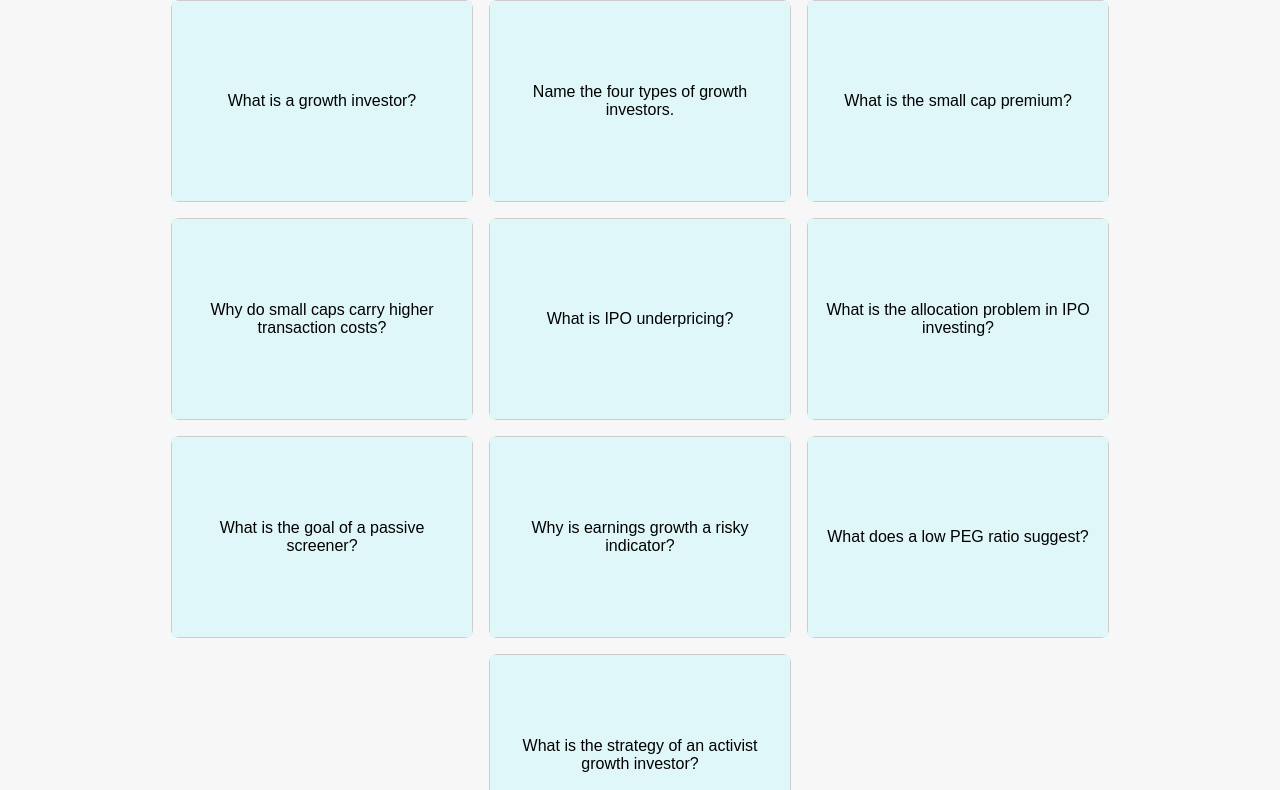
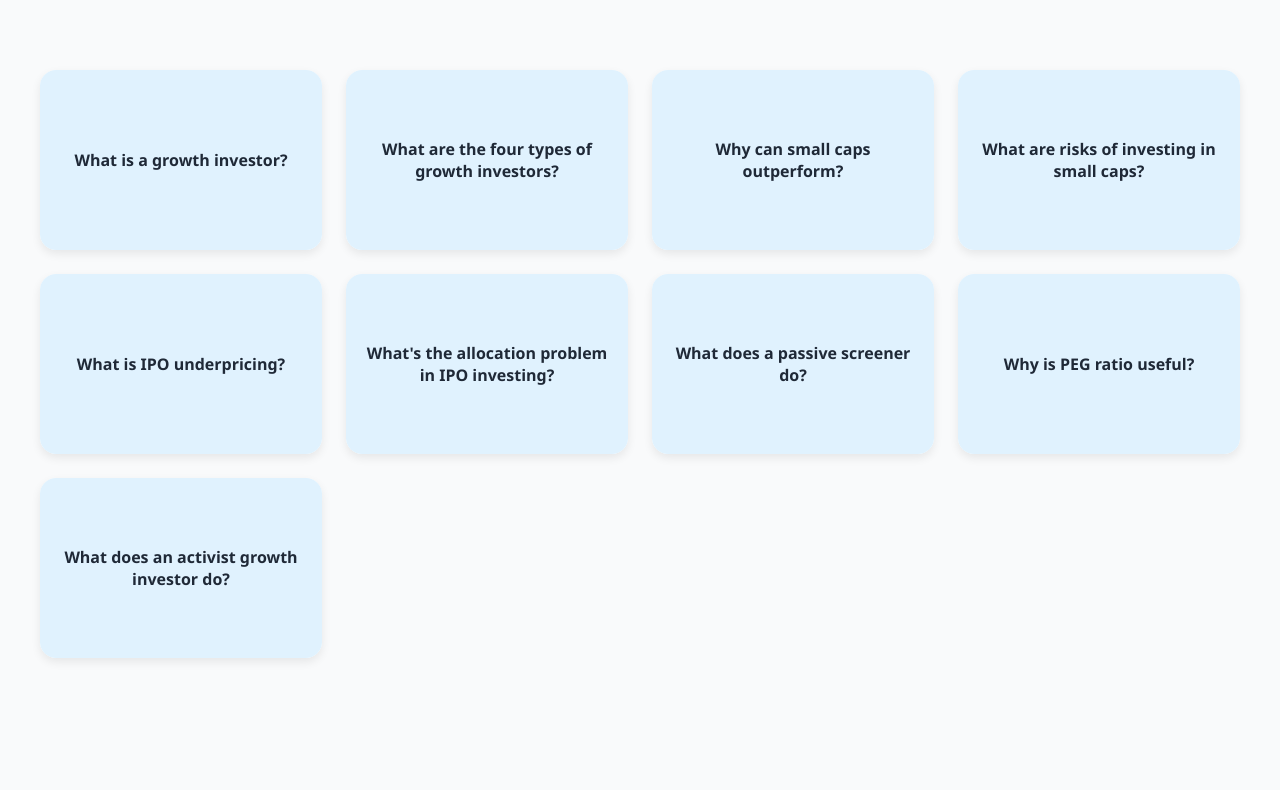
Before and after one commit to edwardwclarke/ECOM-057-FLASHCARDS, a plain HTML site: page week9.html in a window 1280 px wide. Shown: the part 112-902 px from the top of the page. After the commit the page ends 802 px from the top, so only its background shows below. Drawn offline with Linux system fonts and the light colour scheme.

Commit message:
Add files via upload

```diff
--- a/week9.html
+++ b/week9.html
@@ -1,45 +1,55 @@
 <!DOCTYPE html>
 <html lang="en">
 <head>
-  <meta charset="UTF-8">
+  <meta charset="UTF-8" />
+  <meta name="viewport" content="width=device-width, initial-scale=1.0"/>
   <title>Week 9 - Growth Investing Flashcards</title>
   <style>
     body {
-      font-family: Arial, sans-serif;
-      background: #f7f7f7;
       margin: 0;
-      padding: 2rem;
+      font-family: 'Segoe UI', Tahoma, Geneva, Verdana, sans-serif;
+      background-color: #f9fafb;
+      color: #1f2937;
     }
+
     h1 {
       text-align: center;
+      padding: 2rem;
+      font-size: 2rem;
+      font-weight: 600;
     }
-    .flashcard-container {
-      display: flex;
-      flex-wrap: wrap;
-      justify-content: center;
-      gap: 1rem;
+
+    .flashcard-grid {
+      display: grid;
+      grid-template-columns: repeat(auto-fit, minmax(260px, 1fr));
+      gap: 1.5rem;
+      padding: 2rem;
+      max-width: 1200px;
+      margin: 0 auto;
     }
-    .flashcard {
-      background: white;
-      border: 1px solid #ccc;
-      border-radius: 8px;
-      width: 300px;
-      height: 200px;
+
+    .card {
       perspective: 1000px;
-      cursor: pointer;
     }
-    .flashcard-inner {
+
+    .card-inner {
       position: relative;
       width: 100%;
-      height: 100%;
+      height: 180px;
       text-align: center;
       transition: transform 0.6s;
       transform-style: preserve-3d;
+      cursor: pointer;
+      border-radius: 1rem;
+      box-shadow: 0 4px 10px rgba(0, 0, 0, 0.08);
+      background-color: #fff;
     }
-    .flashcard:hover .flashcard-inner {
+
+    .card.flipped .card-inner {
       transform: rotateY(180deg);
     }
-    .flashcard-front, .flashcard-back {
+
+    .card-face {
       position: absolute;
       width: 100%;
       height: 100%;
@@ -48,91 +58,90 @@
       align-items: center;
       justify-content: center;
       padding: 1rem;
+      border-radius: 1rem;
       box-sizing: border-box;
     }
-    .flashcard-front {
-      background: #e0f7fa;
+
+    .card-front {
+      background-color: #e0f2fe;
+      font-weight: 600;
     }
-    .flashcard-back {
-      background: #ffe0b2;
+
+    .card-back {
+      background-color: #fef3c7;
       transform: rotateY(180deg);
     }
   </style>
 </head>
 <body>
-  <h1>Week 9: Growth Investing – Flashcards</h1>
-  <div class="flashcard-container">
 
-    <div class="flashcard">
-      <div class="flashcard-inner">
-        <div class="flashcard-front">What is a growth investor?</div>
-        <div class="flashcard-back">Someone who tries to estimate the value of future growth assets better than the market.</div>
+<h1>Week 9 – Growth Investing Flashcards</h1>
+<div class="flashcard-grid">
+
+  <div class="card" onclick="this.classList.toggle('flipped')">
+    <div class="card-inner">
+      <div class="card-face card-front">What is a growth investor?</div>
+      <div class="card-face card-back">Someone who estimates the value of growth assets better than the market.</div>
     </div>
   </div>
 
-    <div class="flashcard">
-      <div class="flashcard-inner">
-        <div class="flashcard-front">Name the four types of growth investors.</div>
-        <div class="flashcard-back">Small Cap Investor, IPO Investor, Passive Screener, Activist Investor</div>
+  <div class="card" onclick="this.classList.toggle('flipped')">
+    <div class="card-inner">
+      <div class="card-face card-front">What are the four types of growth investors?</div>
+      <div class="card-face card-back">Small Cap, IPO, Passive Screener, Activist Investor</div>
     </div>
   </div>
 
-    <div class="flashcard">
-      <div class="flashcard-inner">
-        <div class="flashcard-front">What is the small cap premium?</div>
-        <div class="flashcard-back">The idea that small firms earn higher returns than large firms of similar risk, but it's cyclical and volatile.</div>
+  <div class="card" onclick="this.classList.toggle('flipped')">
+    <div class="card-inner">
+      <div class="card-face card-front">Why can small caps outperform?</div>
+      <div class="card-face card-back">They have more growth potential, especially during high inflation or downward yield curves.</div>
     </div>
   </div>
 
-    <div class="flashcard">
-      <div class="flashcard-inner">
-        <div class="flashcard-front">Why do small caps carry higher transaction costs?</div>
-        <div class="flashcard-back">They have wider bid-ask spreads and greater price impact when traded, especially in the short term.</div>
+  <div class="card" onclick="this.classList.toggle('flipped')">
+    <div class="card-inner">
+      <div class="card-face card-front">What are risks of investing in small caps?</div>
+      <div class="card-face card-back">Higher transaction costs, less analyst coverage, and high volatility.</div>
     </div>
   </div>
 
-    <div class="flashcard">
-      <div class="flashcard-inner">
-        <div class="flashcard-front">What is IPO underpricing?</div>
-        <div class="flashcard-back">It’s when the initial share price is set below market value, often by 10–15%, creating a first-day jump in price.</div>
+  <div class="card" onclick="this.classList.toggle('flipped')">
+    <div class="card-inner">
+      <div class="card-face card-front">What is IPO underpricing?</div>
+      <div class="card-face card-back">Initial shares are often priced 10–15% below market value to attract investors.</div>
     </div>
   </div>
 
-    <div class="flashcard">
-      <div class="flashcard-inner">
-        <div class="flashcard-front">What is the allocation problem in IPO investing?</div>
-        <div class="flashcard-back">You may get more shares in lower-quality IPOs and fewer in high-demand ones, reducing expected gains.</div>
+  <div class="card" onclick="this.classList.toggle('flipped')">
+    <div class="card-inner">
+      <div class="card-face card-front">What's the allocation problem in IPO investing?</div>
+      <div class="card-face card-back">You often get fewer shares in good IPOs and more in less popular ones.</div>
     </div>
   </div>
 
-    <div class="flashcard">
-      <div class="flashcard-inner">
-        <div class="flashcard-front">What is the goal of a passive screener?</div>
-        <div class="flashcard-back">To use indicators like earnings momentum or PEG ratios to find undervalued growth stocks.</div>
+  <div class="card" onclick="this.classList.toggle('flipped')">
+    <div class="card-inner">
+      <div class="card-face card-front">What does a passive screener do?</div>
+      <div class="card-face card-back">Ranks stocks based on indicators like earnings growth and PEG ratios.</div>
     </div>
   </div>
 
-    <div class="flashcard">
-      <div class="flashcard-inner">
-        <div class="flashcard-front">Why is earnings growth a risky indicator?</div>
-        <div class="flashcard-back">It's volatile, mean-reverting, and affected by non-operational factors like taxes and leverage.</div>
+  <div class="card" onclick="this.classList.toggle('flipped')">
+    <div class="card-inner">
+      <div class="card-face card-front">Why is PEG ratio useful?</div>
+      <div class="card-face card-back">It helps compare stock prices relative to their earnings growth. Lower PEG = cheaper growth.</div>
     </div>
   </div>
 
-    <div class="flashcard">
-      <div class="flashcard-inner">
-        <div class="flashcard-front">What does a low PEG ratio suggest?</div>
-        <div class="flashcard-back">That a stock is cheap relative to its earnings growth; may generate higher average returns before adjusting for risk.</div>
-      </div>
-    </div>
-
-    <div class="flashcard">
-      <div class="flashcard-inner">
-        <div class="flashcard-front">What is the strategy of an activist growth investor?</div>
-        <div class="flashcard-back">To intervene in company management to unlock hidden value and growth potential.</div>
+  <div class="card" onclick="this.classList.toggle('flipped')">
+    <div class="card-inner">
+      <div class="card-face card-front">What does an activist growth investor do?</div>
+      <div class="card-face card-back">Takes an active role in management to unlock value and guide company growth.</div>
     </div>
   </div>
 
 </div>
+
 </body>
 </html>
```
Lines whose indentation alone changed are shown as unchanged.
